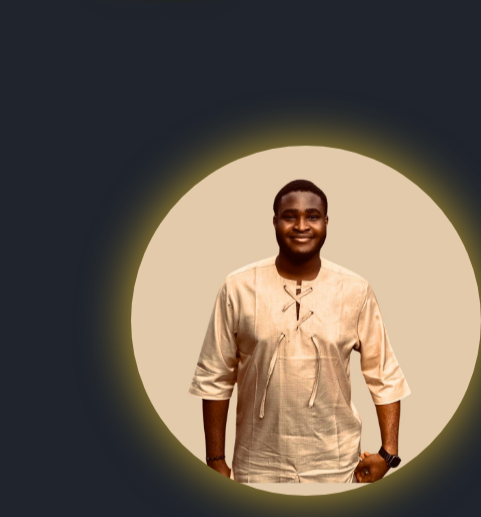
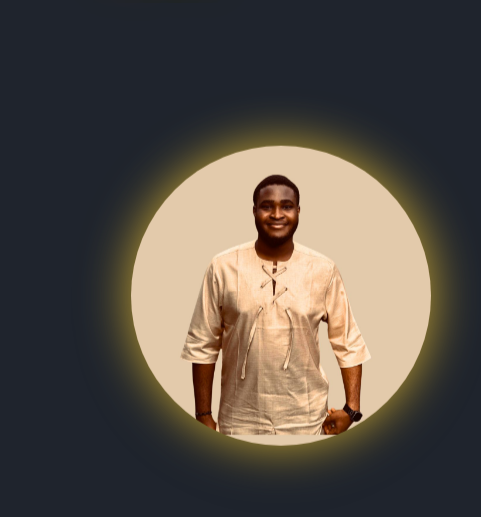
Before and after one commit to jachiketreasure/Treasure-Jachike-Portfolio, a plain HTML site: page index.html in a window 390 px wide. Shown: the part 74-591 px from the top of the page, 481 px wide, since content can reach past the window. Drawn offline with nearby package versions, Linux system fonts and the light colour scheme.

Commit message:
Adjust image widths for better layout consistency and responsiveness

```diff
--- a/css/about.css
+++ b/css/about.css
@@ -69,7 +69,7 @@ body {
     }
 
     .about .container .image-about img {
-        width: 130%;
+        width: 100%;
         animation: floatUpDown 3s ease-in-out infinite;
         border: 1px solid black;
         border-radius: 20px;
--- a/css/style.css
+++ b/css/style.css
@@ -290,7 +290,8 @@ header {
     }
 
     .main img {
-        width: 350px !important;
+        order: 1 !important;
+        width: 300px !important;
         padding-top: 0 !important;
         margin: 0 auto !important;
         display: block !important;
```
